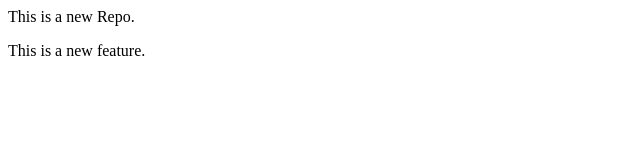
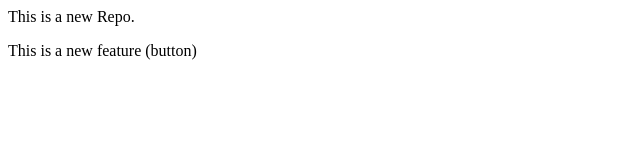
Before and after one commit to soumyaranjankar501-crypto/localrepo, a plain HTML site: page index.html in a window 1280 px wide. Shown: the full height of the page, 0-640 px from the left. Drawn offline with Linux system fonts and the light colour scheme.

Commit message:
Add Button

```diff
--- a/index.html
+++ b/index.html
@@ -1,2 +1,2 @@
 <p>This is a new Repo.<p>
-<p>This is a new feature.<p>
+<p>This is a new feature (button)<p>
```
